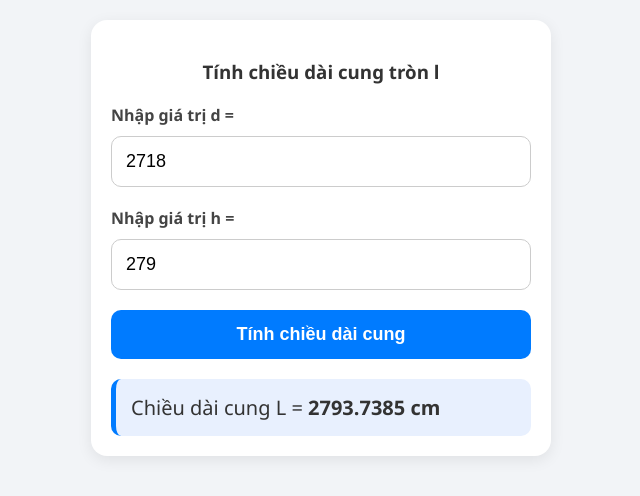
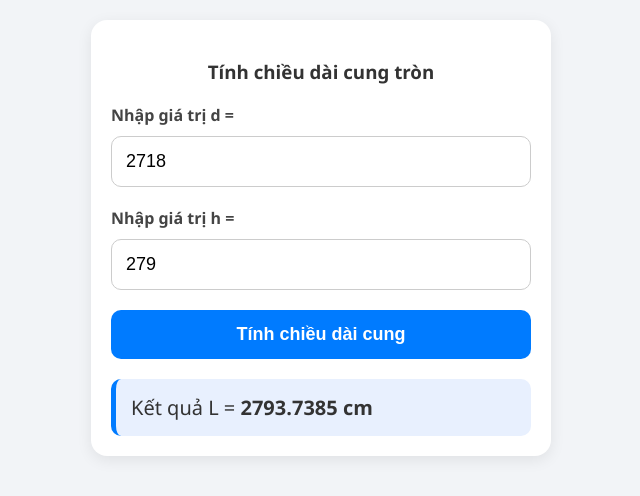
Before and after one commit to datmuilogin/datmuilogin.github.io, a plain HTML site: page tinhchieudaicungtron.html in a window 1280 px wide. Both pictures are taken after a click on the button "Tính chiều dài cung". Shown: the whole page, without its empty margins (319-959 px from the left). Drawn offline with Linux system fonts and the light colour scheme.

Commit message:
Update tinhchieudaicungtron.html

```diff
--- a/tinhchieudaicungtron.html
+++ b/tinhchieudaicungtron.html
@@ -83,7 +83,7 @@
 <body>
 
 <div class="container">
-<h3>Tính chiều dài cung tròn l</h3>
+<h3>Tính chiều dài cung tròn</h3>
 
 <label>Nhập giá trị d =</label>
 <input type="number" id="d" value="2718">
@@ -111,7 +111,7 @@ function tinhCung() {
     let L = R * theta;
 
     document.getElementById("ketqua").innerHTML =
-        "Chiều dài cung L = <b>" + L.toFixed(4) + " cm</b>";
+        "Kết quả L = <b>" + L.toFixed(4) + " cm</b>";
 }
 </script>
 
```
